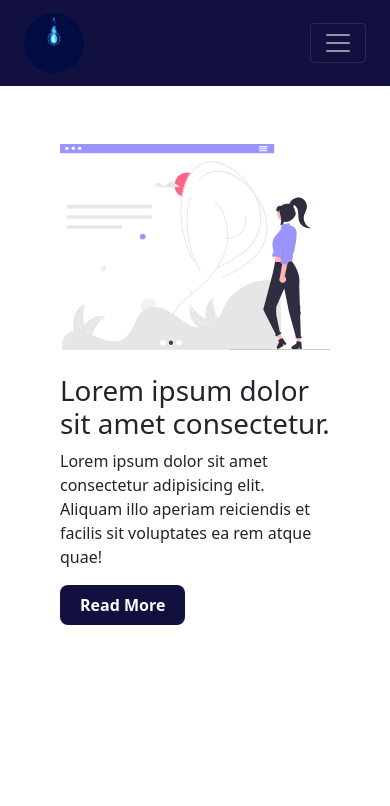
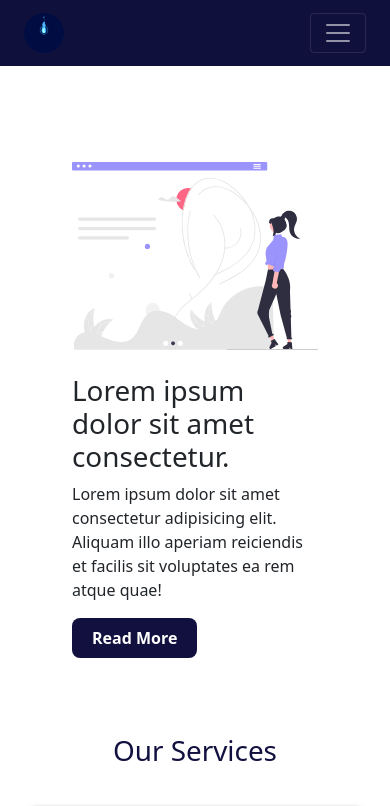
Before and after one commit to abdullah-124/emam-portfolio-2, a plain HTML site: page index.html in a window 390 px wide. Shown: the top 806 px of the page. Drawn offline with nearby package versions, Linux system fonts and the light colour scheme.

Commit message:
responsive

```diff
--- a/index.html
+++ b/index.html
@@ -22,7 +22,7 @@
 <body>
   <header class="">
     <!-- nav bar  -->
-    <div class="custom-nav fixed-top ">
+    <div class="custom-nav">
       <nav class="container navbar navbar-expand-lg navbar-dark">
         <div class="container-fluid">
           <a class="navbar-brand" href="#">
@@ -43,8 +43,8 @@
         </div>
       </nav>
     </div>
-    <div id="home" class="container pt-5">
-      <div class="row p-5">
+    <div id="home" class="container">
+      <div class="row m-0 p-5">
         <div data-aos-duration="1000" data-aos="fade-left" class="col-lg-6 my-6">
           <img class="img-fluid pt-5" src="imges/header-1.svg" alt="">
         </div>
@@ -69,7 +69,7 @@
     <!-- servises  -->
     <section id="servises" class="container">
       <h1 class="title pt-1 text-center">Our Services</h1>
-      <div class="pt-3 gy-3 mx-auto row row-cols-1 row-cols-lg-3 row-cols-md-2">
+      <div class="pt-3 gy-3 mx-auto m-0 row row-cols-1 row-cols-lg-3 row-cols-md-2">
         <div class="col">
           <div data-aos-duration="1500" data-aos="zoom-in-left" class="p-3 custom-card mx-auto text-center">
             <img class="img-fluid m-3 w-75" src="imges/servises-1.svg" alt="">
@@ -124,7 +124,7 @@
     <section id="price-section">
       <div class="container py-5">
         <h2 class="title">Our Pricing</h2>
-        <div class="row container py-5 row-cols-1 row-cols-lg-3 row-cols-md-2">
+        <div class="row m-0 container py-5 row-cols-1 row-cols-lg-3 row-cols-md-2">
           <div data-aos-duration="1500" data-aos="zoom-in-right" class="col text-center mx-auto">
             <h6 class="title py-2">Basic Plan</h6>
             <div class="py-3 custom-card-1">
--- a/style.css
+++ b/style.css
@@ -1,12 +1,20 @@
+html{
+    max-width: 100%;
+    padding: 0;
+    margin: 0;
+}
 .custom-nav{
-    background: #11103f;
+    background: hsl(241, 59%, 15%);
+    width: 100%;
 }
 .logo{
-    height: 60px;
+    height: 40px;
     border-radius: 50%;
 }
-header{
-    height: 100vh;
+
+.row{
+    margin: 0 !important;
+
 }
 .paralax{
     background-image: url(imges/paralax.jpg);
```
